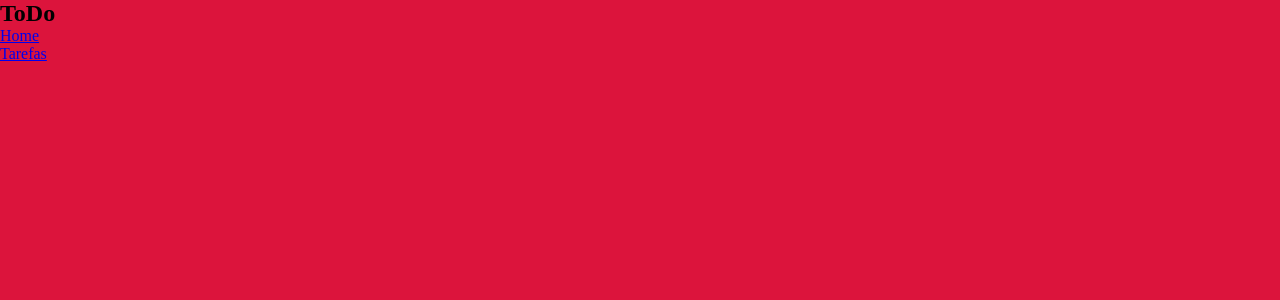
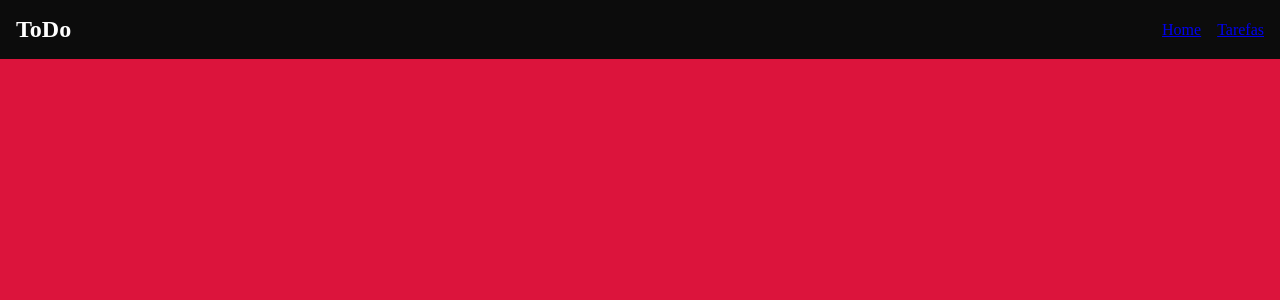
Before and after one commit to MarcusSarmento/ToDoList, a React (Vite) app: page /cadastro in a window 1280 px wide. Shown: the top 300 px of the page. Built offline with nearby package versions, Linux system fonts and the light colour scheme.

Commit message:
feat:  Criado navbar

```diff
--- /dev/null
+++ b/src/components/navbar/NavBar.css
@@ -0,0 +1,18 @@
+.navbar{
+    background-color: #0c0c0c;
+    overflow: hidden;
+    padding: 1rem;
+    display: flex;
+    flex-direction: row;
+    color : white;
+}
+
+.navbar ul{
+    list-style-type: none;
+    display: flex;
+    flex-direction: row;
+    gap: 1rem;
+    align-items: center;
+    justify-content: end;
+    width: 100%;
+}
--- a/src/components/navbar/NavBar.jsx
+++ b/src/components/navbar/NavBar.jsx
@@ -1,3 +1,6 @@
+import "./NavBar.css";
+
+
 export default function NavBar() {
   return (
     <nav className="navbar">
```
